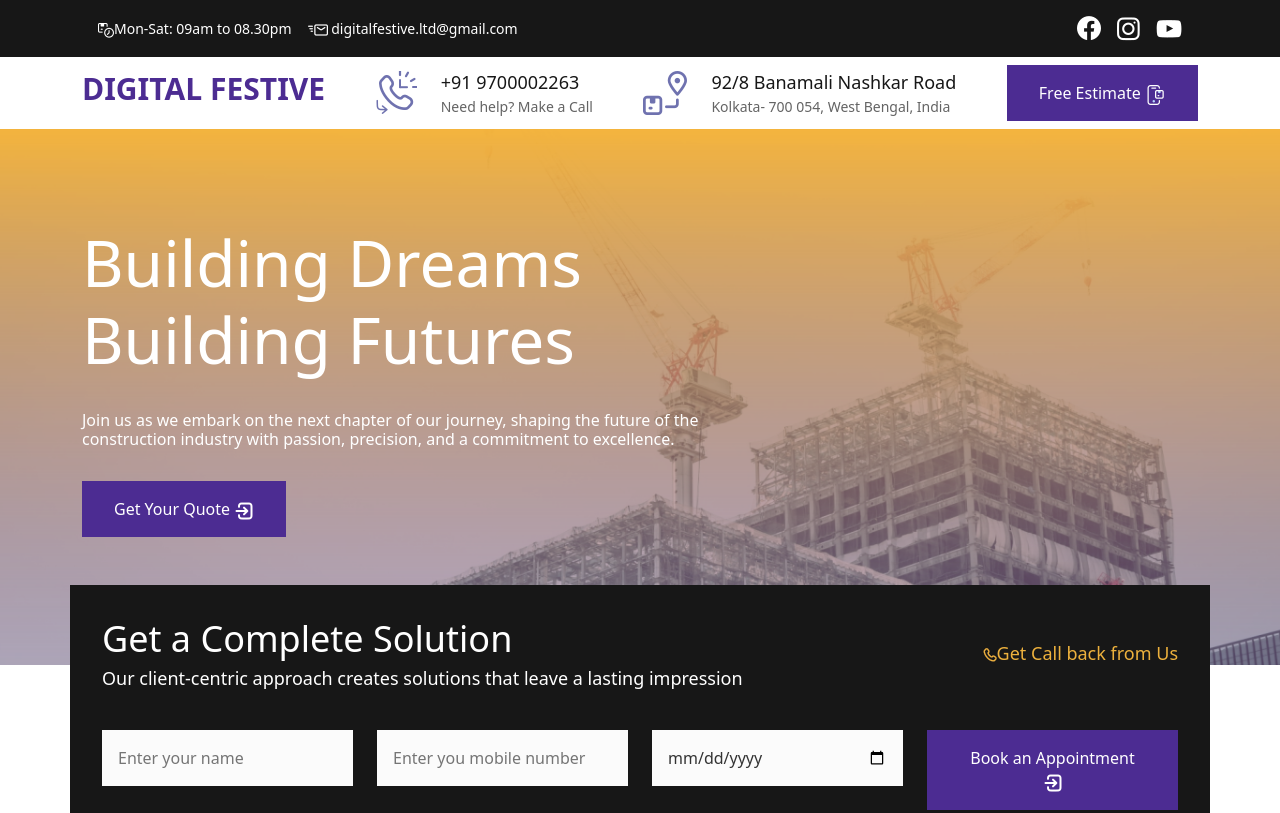
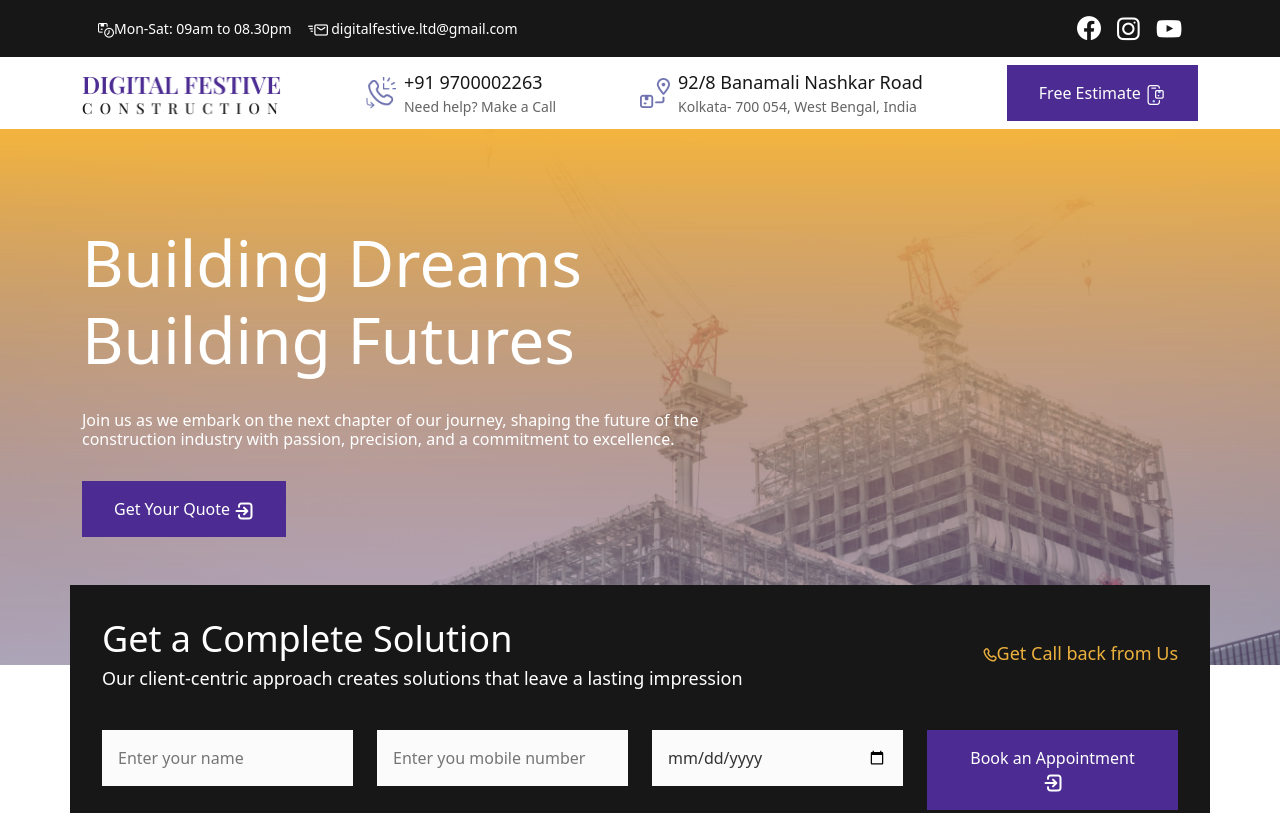
Before and after one commit to chatterjeeannubhuti1704/festiveDigital, a plain HTML site: page index.html in a window 1280 px wide. Shown: the top 813 px of the page. Drawn offline with nearby package versions, Linux system fonts and the light colour scheme.

Commit message:
logo text change

```diff
--- a/index.html
+++ b/index.html
@@ -29,17 +29,17 @@
         <section>
             <div class=container>
                 <div class=main-header>
-                    <!-- <img alt="" src=images/logo.png> -->
-                     <div>
+                    <img alt="" class="logotext" src=images/logotext.png>
+                     <!-- <div>
                         <h1 class="main-name">Digital Festive</h1>
-                     </div>
-                    <div class=box><img alt="" src=images/call.png>
+                     </div> -->
+                    <div class=box><img alt="" class="sub-head-img" src=images/call.png>
                         <div>
                             <p class="dark-bg-text">+91 9700002263
                             <p class="light-bg-text">Need help? Make a Call
                         </div>
                     </div>
-                    <div class=box><img alt="" src=images/map.png>
+                    <div class=box><img alt="" class="sub-head-img" src=images/map.png>
                         <div>
                             <p class="dark-bg-text">92/8 Banamali Nashkar Road
                             <p class="light-bg-text">Kolkata- 700 054, West Bengal, India
--- a/style.css
+++ b/style.css
@@ -84,9 +84,10 @@ img {
 
 .box {
     display: flex;
-    gap: 1.5rem;
+    gap: 0.5rem;
     align-items: center
 }
+.sub-head-img{width: 30px;}
 .main-name{
     color: var(--primary-color) !important;font-weight: 600 !important;    font-size: 30px !important;text-transform: uppercase;
 }
@@ -140,6 +141,7 @@ img {
     padding: 1rem;
     flex-wrap: wrap
 }
+.logotext    {width: 200px;}
 
 .main-header {
     align-items: center;
```
Also changed, not shown: images/logotext.png (added).
